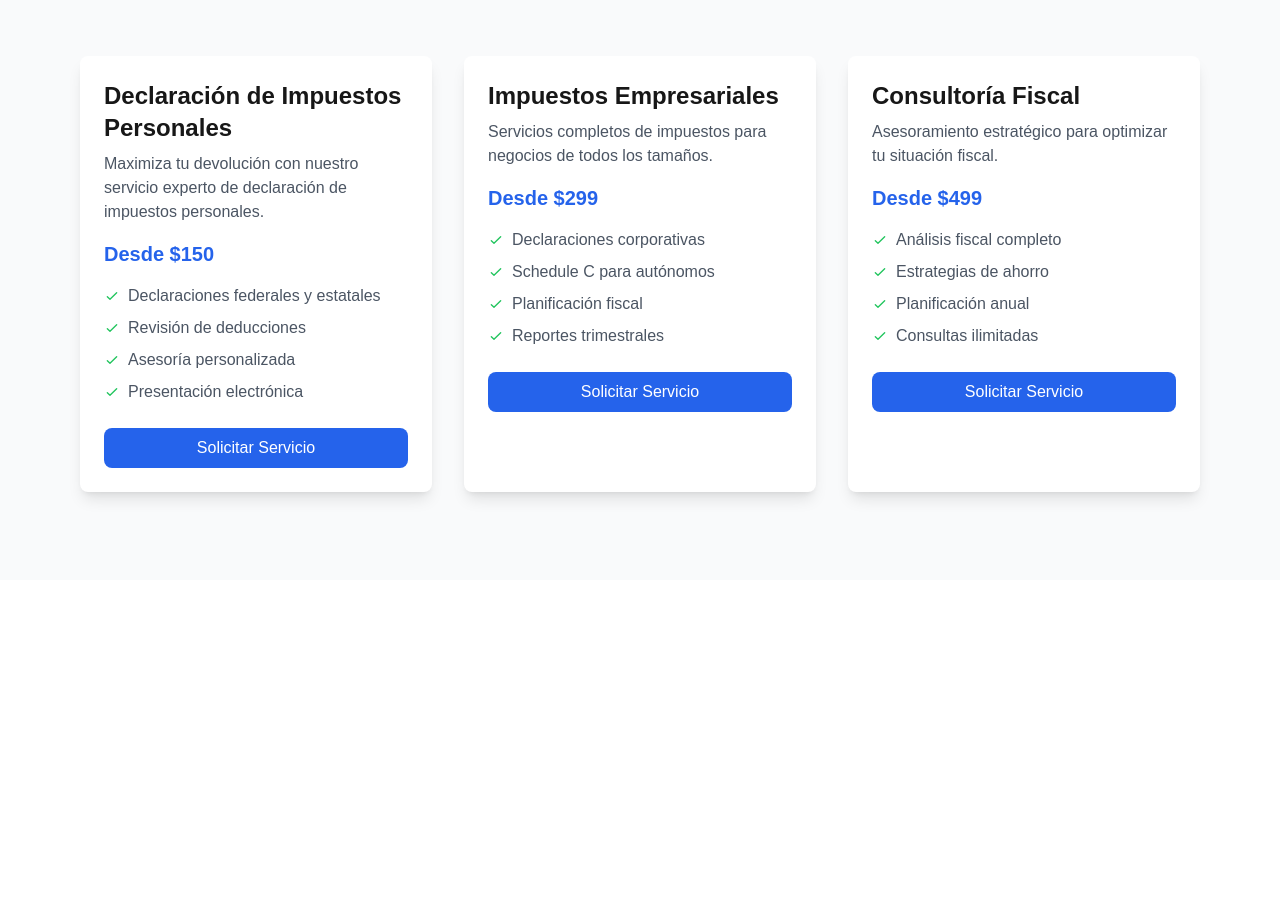
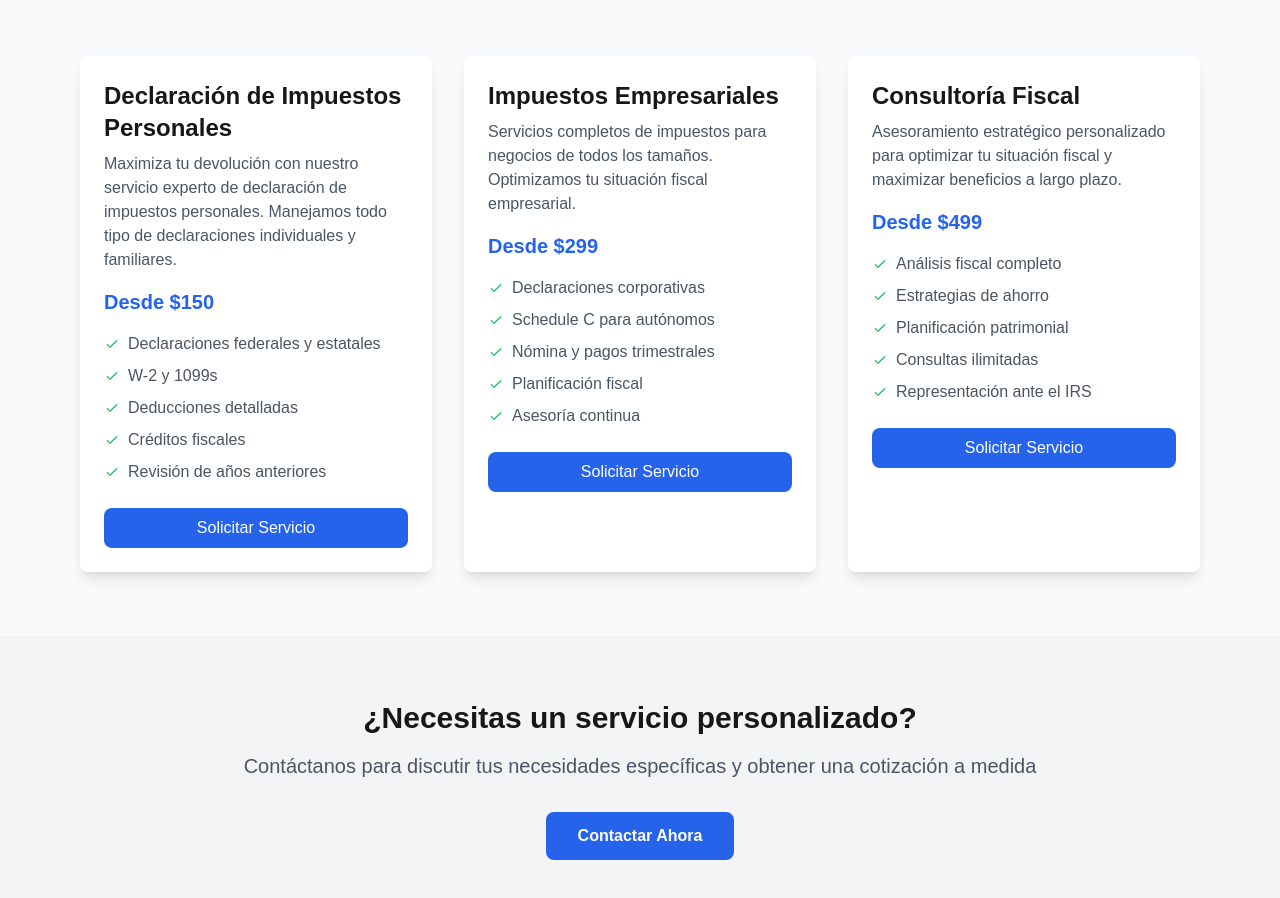
Before and after one commit to javierfevidaho/munoz-website, a Next.js app: page /servicios in a window 1280 px wide. Shown: the part 220-1118 px from the top of the page. Before the commit the page ends 800 px from the top, so only its background shows below. Built offline with nearby package versions, Linux system fonts and the light colour scheme.

Commit message:
Fix: Deshabilitar ESLint durante build y corregir importaciones2

```diff
--- a/next.config.ts
+++ b/next.config.ts
@@ -1,6 +1,9 @@
 /** @type {import('next').NextConfig} */
 const nextConfig = {
   output: 'standalone',
+  eslint: {
+    ignoreDuringBuilds: true  // Esto deshabilitará las verificaciones de ESLint durante el build
+  },
   images: {
     domains: ['gemtaxexpert.com'],
   },
--- a/src/app/contacto/page.tsx
+++ b/src/app/contacto/page.tsx
@@ -11,6 +11,7 @@ const ContactPage = () => {
 
   return (
     <div className="min-h-screen bg-gray-50">
+      {/* Hero Section */}
       <div className="bg-blue-800 text-white py-16">
         <div className="max-w-6xl mx-auto px-4">
           <h1 className="text-4xl font-bold mb-4 text-center">Contáctanos</h1>
@@ -20,17 +21,19 @@ const ContactPage = () => {
         </div>
       </div>
 
+      {/* Contact Form Section */}
       <div className="max-w-6xl mx-auto px-4 py-16">
         <div className="grid md:grid-cols-2 gap-12">
+          {/* Form */}
           <div>
             <h2 className="text-2xl font-bold mb-6">Envíanos un mensaje</h2>
             <form onSubmit={(e) => { e.preventDefault(); handleWhatsAppClick(); }} className="space-y-6">
               <div>
-                <label htmlFor="name" className="block text-gray-700 mb-2">Nombre</label>
+                <label htmlFor="name" className="block text-gray-700 mb-2">Nombre Completo</label>
                 <input
                   type="text"
                   id="name"
-                  className="w-full p-3 border rounded-lg focus:ring-2 focus:ring-blue-500"
+                  className="w-full p-3 border rounded-lg focus:ring-2 focus:ring-blue-500 focus:border-blue-500"
                   required
                 />
               </div>
@@ -39,7 +42,7 @@ const ContactPage = () => {
                 <input
                   type="tel"
                   id="phone"
-                  className="w-full p-3 border rounded-lg focus:ring-2 focus:ring-blue-500"
+                  className="w-full p-3 border rounded-lg focus:ring-2 focus:ring-blue-500 focus:border-blue-500"
                   required
                 />
               </div>
@@ -48,40 +51,39 @@ const ContactPage = () => {
                 <textarea
                   id="message"
                   rows={4}
-                  className="w-full p-3 border rounded-lg focus:ring-2 focus:ring-blue-500"
+                  className="w-full p-3 border rounded-lg focus:ring-2 focus:ring-blue-500 focus:border-blue-500"
                   required
                 ></textarea>
               </div>
               <button
                 type="submit"
-                className="w-full bg-blue-600 text-white py-3 rounded-lg font-semibold hover:bg-blue-700"
+                className="w-full bg-blue-600 text-white py-3 rounded-lg font-semibold hover:bg-blue-700 transition-colors"
               >
                 Enviar Mensaje
               </button>
             </form>
           </div>
 
+          {/* Contact Info */}
           <div>
             <h2 className="text-2xl font-bold mb-6">Información de Contacto</h2>
             <div className="space-y-8">
-              <div className="flex items-start space-x-4">
-                <div>
-                  <p className="font-semibold">Teléfono</p>
-                  <p className="text-gray-600">(986) 226-9662</p>
-                </div>
+              <div className="p-6 bg-white rounded-lg shadow-md">
+                <h3 className="font-semibold text-lg mb-2">Teléfono</h3>
+                <p className="text-gray-600">(986) 226-9662</p>
               </div>
-              <div className="flex items-start space-x-4">
-                <div>
-                  <p className="font-semibold">Horario de Atención</p>
-                  <p className="text-gray-600">Lunes - Viernes: 9:00 AM - 6:00 PM</p>
-                  <p className="text-gray-600">Sábado: 10:00 AM - 2:00 PM</p>
-                </div>
+
+              <div className="p-6 bg-white rounded-lg shadow-md">
+                <h3 className="font-semibold text-lg mb-2">Horario de Atención</h3>
+                <p className="text-gray-600">Lunes - Viernes: 9:00 AM - 6:00 PM</p>
+                <p className="text-gray-600">Sábado: 10:00 AM - 2:00 PM</p>
               </div>
+
               <button
                 onClick={handleWhatsAppClick}
-                className="w-full bg-green-500 text-white py-4 rounded-lg font-semibold hover:bg-green-600"
+                className="w-full bg-green-500 text-white py-4 rounded-lg font-semibold hover:bg-green-600 transition-colors flex items-center justify-center space-x-2"
               >
-                Contactar por WhatsApp
+                <span>Contactar por WhatsApp</span>
               </button>
             </div>
           </div>
--- a/src/app/servicios/page.tsx
+++ b/src/app/servicios/page.tsx
@@ -1,51 +1,64 @@
+'use client';
+
+import React from 'react';
+
 const ServicesPage = () => {
   const mainServices = [
     {
       title: "Declaración de Impuestos Personales",
-      description: "Maximiza tu devolución con nuestro servicio experto de declaración de impuestos personales.",
+      description: "Maximiza tu devolución con nuestro servicio experto de declaración de impuestos personales. Manejamos todo tipo de declaraciones individuales y familiares.",
       price: "Desde $150",
       features: [
         "Declaraciones federales y estatales",
-        "Revisión de deducciones",
-        "Asesoría personalizada",
-        "Presentación electrónica"
+        "W-2 y 1099s",
+        "Deducciones detalladas",
+        "Créditos fiscales",
+        "Revisión de años anteriores"
       ]
     },
     {
       title: "Impuestos Empresariales",
-      description: "Servicios completos de impuestos para negocios de todos los tamaños.",
+      description: "Servicios completos de impuestos para negocios de todos los tamaños. Optimizamos tu situación fiscal empresarial.",
       price: "Desde $299",
       features: [
         "Declaraciones corporativas",
         "Schedule C para autónomos",
+        "Nómina y pagos trimestrales",
         "Planificación fiscal",
-        "Reportes trimestrales"
+        "Asesoría continua"
       ]
     },
     {
       title: "Consultoría Fiscal",
-      description: "Asesoramiento estratégico para optimizar tu situación fiscal.",
+      description: "Asesoramiento estratégico personalizado para optimizar tu situación fiscal y maximizar beneficios a largo plazo.",
       price: "Desde $499",
       features: [
         "Análisis fiscal completo",
         "Estrategias de ahorro",
-        "Planificación anual",
-        "Consultas ilimitadas"
+        "Planificación patrimonial",
+        "Consultas ilimitadas",
+        "Representación ante el IRS"
       ]
     }
   ];
 
+  const handleContactClick = () => {
+    window.location.href = '/contacto';
+  };
+
   return (
     <div className="min-h-screen bg-gray-50">
+      {/* Hero Section */}
       <div className="bg-blue-800 text-white py-16">
         <div className="max-w-6xl mx-auto px-4">
           <h1 className="text-4xl font-bold mb-4 text-center">Nuestros Servicios</h1>
-          <p className="text-xl text-center">
+          <p className="text-xl text-center max-w-2xl mx-auto">
             Soluciones fiscales integrales para individuos y empresas
           </p>
         </div>
       </div>
 
+      {/* Services Grid */}
       <div className="max-w-6xl mx-auto px-4 py-16">
         <div className="grid md:grid-cols-3 gap-8">
           {mainServices.map((service, index) => (
@@ -68,8 +81,8 @@ const ServicesPage = () => {
                   ))}
                 </ul>
                 <button
-                  onClick={() => window.location.href = '/contacto'}
-                  className="block w-full text-center bg-blue-600 text-white py-2 rounded-lg hover:bg-blue-700"
+                  onClick={handleContactClick}
+                  className="block w-full text-center bg-blue-600 text-white py-2 rounded-lg hover:bg-blue-700 transition-colors"
                 >
                   Solicitar Servicio
                 </button>
@@ -78,6 +91,22 @@ const ServicesPage = () => {
           ))}
         </div>
       </div>
+
+      {/* CTA Section */}
+      <div className="bg-gray-100 py-16">
+        <div className="max-w-4xl mx-auto text-center px-4">
+          <h2 className="text-3xl font-bold mb-4">¿Necesitas un servicio personalizado?</h2>
+          <p className="text-xl text-gray-600 mb-8">
+            Contáctanos para discutir tus necesidades específicas y obtener una cotización a medida
+          </p>
+          <button
+            onClick={handleContactClick}
+            className="bg-blue-600 text-white px-8 py-3 rounded-lg font-semibold hover:bg-blue-700 transition-colors"
+          >
+            Contactar Ahora
+          </button>
+        </div>
+      </div>
     </div>
   );
 };
```
